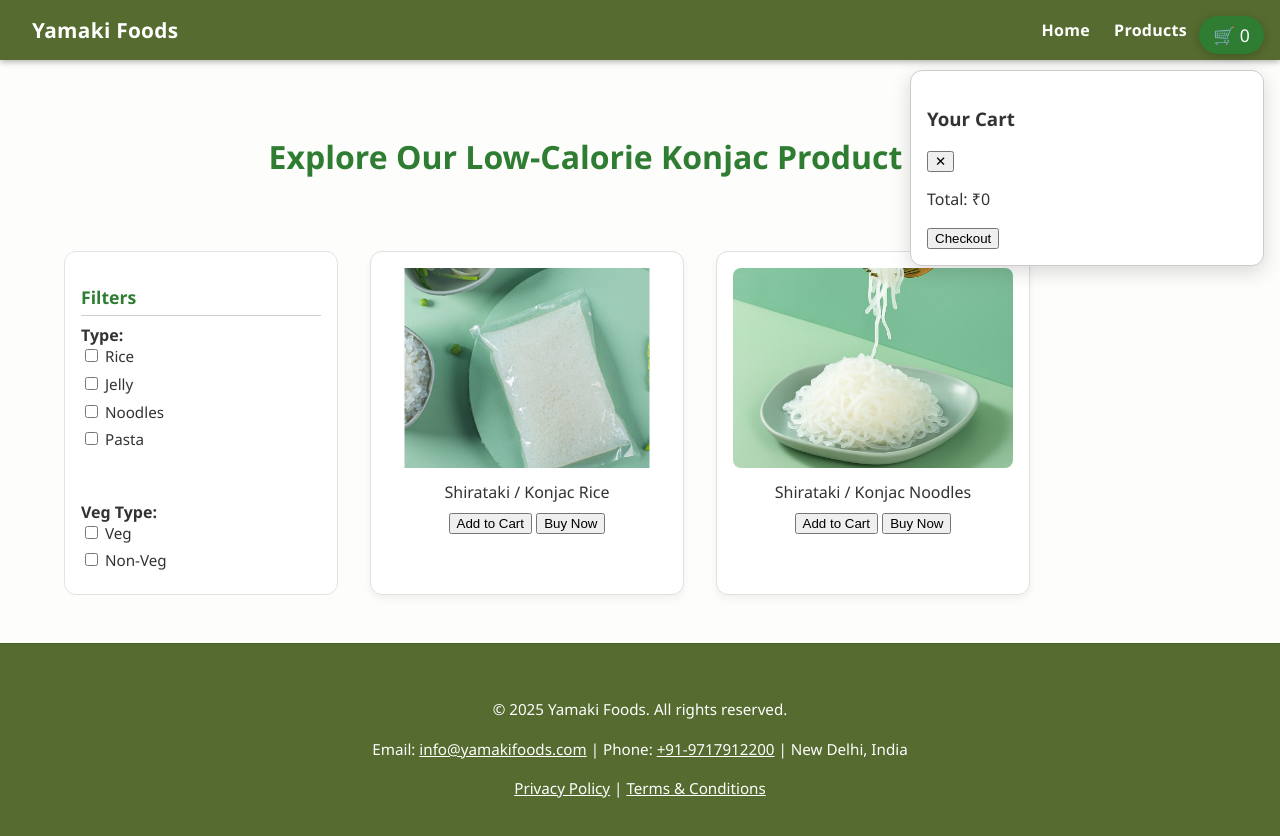
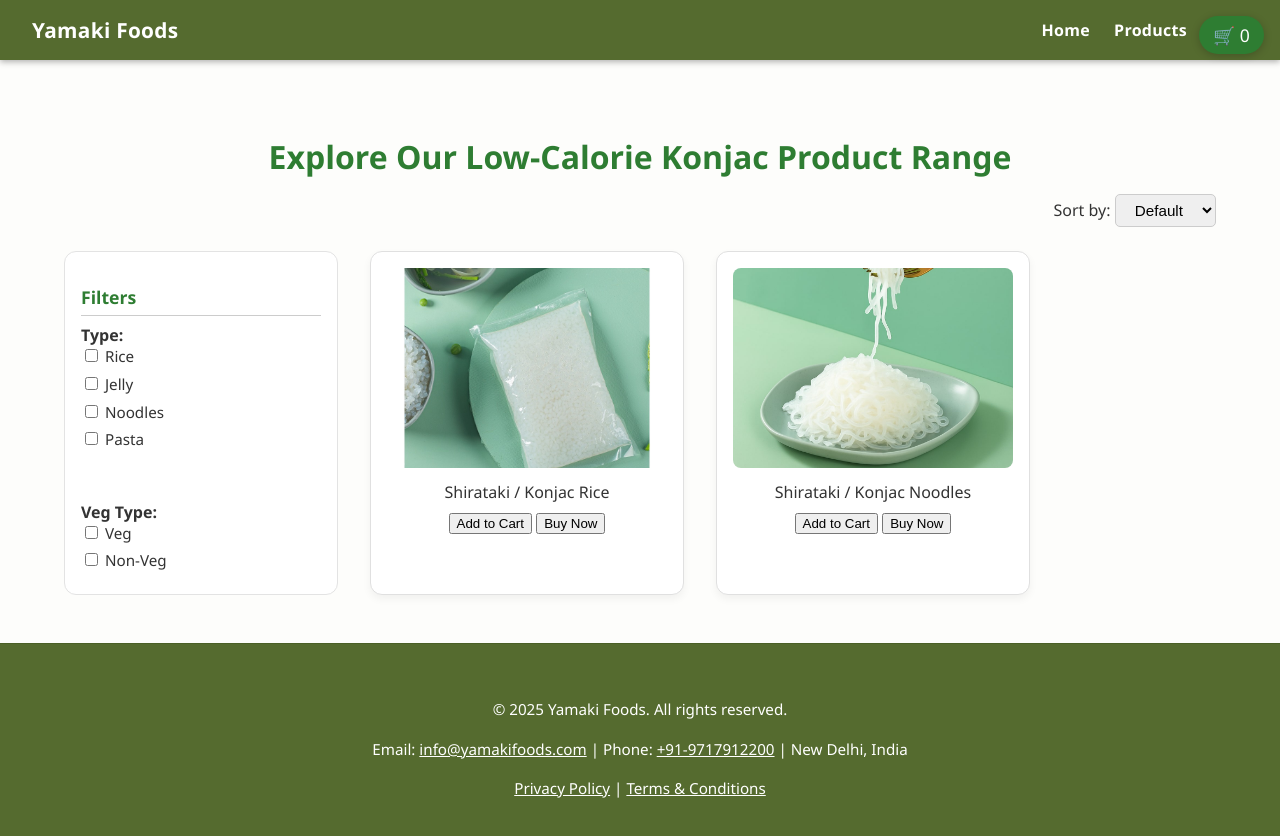
Before and after one commit to Yamaki-Foods/yamaki-website, a plain HTML site: page products/index.html in a window 1280 px wide. Drawn offline with Linux system fonts and the light colour scheme.

Commit message:
Update index.html

```diff
--- a/products/index.html
+++ b/products/index.html
@@ -208,7 +208,8 @@
   });
 </script>
   <!-- 🛒 CART DRAWER -->
-<div id="cart-drawer" class="cart-drawer">
+<div id="cart-drawer" class="cart-drawer hidden">
+
 
   <div class="cart-header">
     <h3>Your Cart</h3>
```
